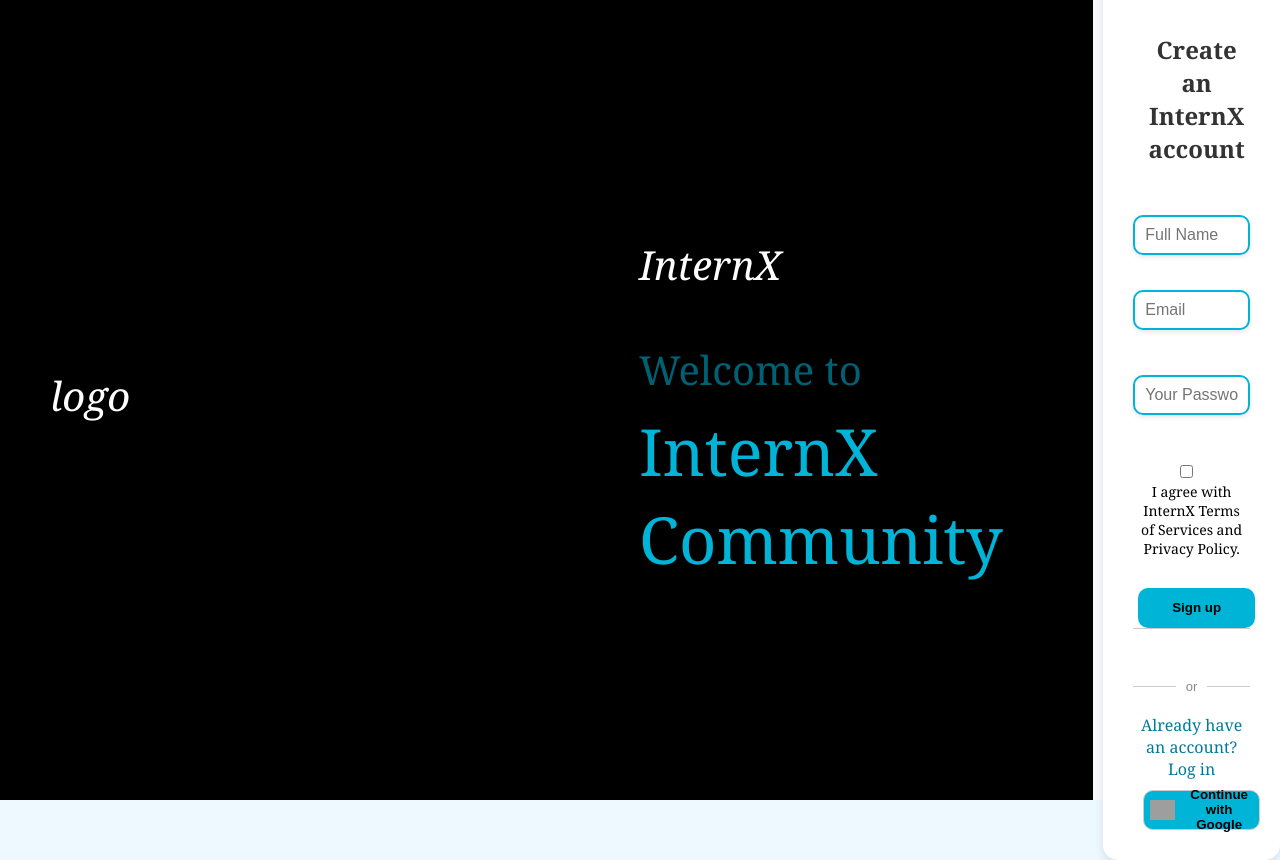
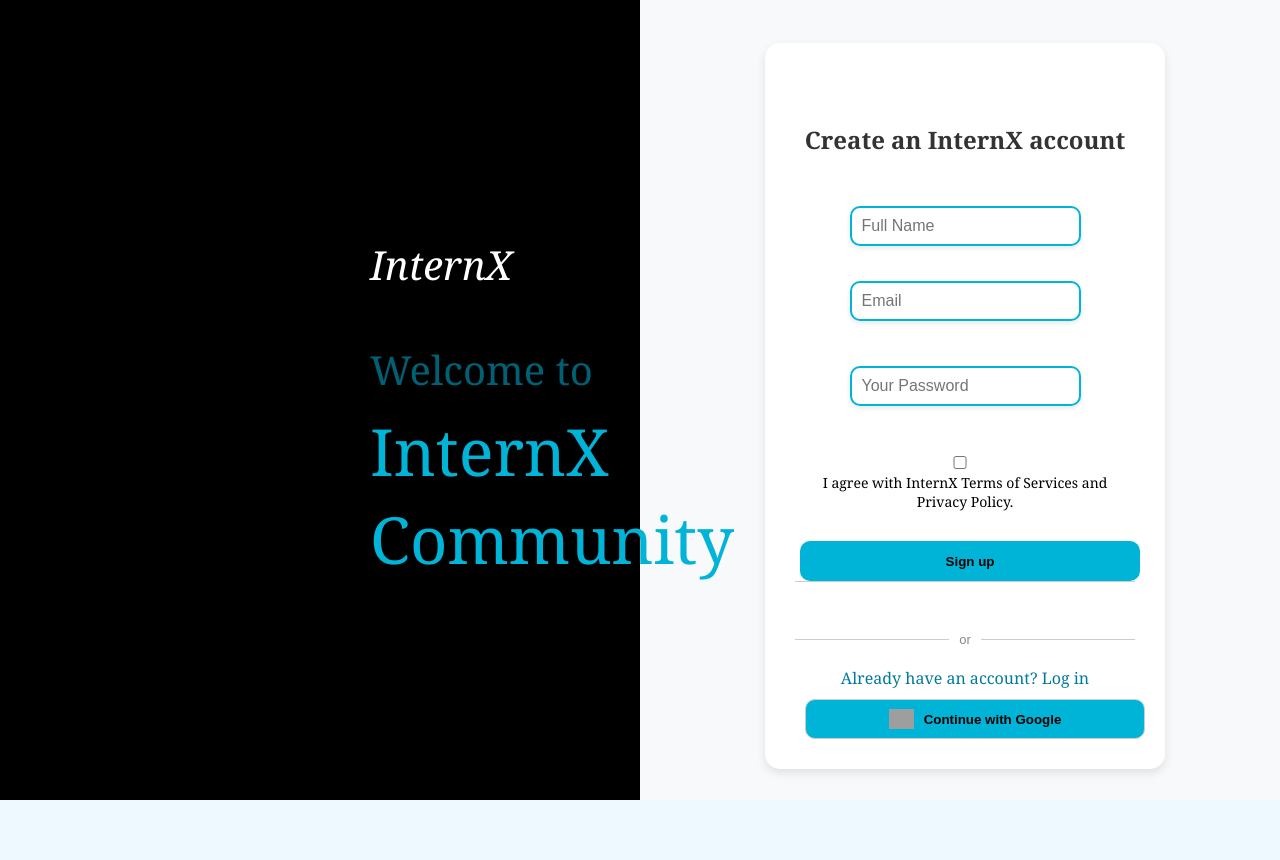
Before and after one commit to KushaRa/InternX_Front, a React (Create React App) app in the folder skillsync/: page /createacc in a window 1280 px wide. After the commit the page ends 800 px from the top, so only its background shows below. Built offline with nearby package versions, Linux system fonts and the light colour scheme; no server answers; grey boxes are pictures that could not be loaded.

Commit message:
fixed style issues

```diff
--- a/skillsync/src/Pages/CreateAcc/CreateAcc.css
+++ b/skillsync/src/Pages/CreateAcc/CreateAcc.css
@@ -7,7 +7,7 @@
 }
 
 .flex-box01 {
-  width: 50%;
+  width: 25%;
   height: 100vh;
   background-color: black;
   padding-left: 50px;
--- a/skillsync/src/Pages/CreateAcc/CreateAcc.jsx
+++ b/skillsync/src/Pages/CreateAcc/CreateAcc.jsx
@@ -39,8 +39,8 @@ const Signup = () => {
        <ToastContainer />
        {/* ToastContainer component to display notifications */}
       <div className="flex-Container">
-        <div className="flex-box01" style={{width:"750px"}}>
-          <div className="logo">logo</div>
+        <div className="flex-box01" >
+
           </div>
         <div className="flex-box01">
           <div className="logo">InternX</div>
@@ -49,7 +49,7 @@ const Signup = () => {
         </div>
         <div className="flex-box02">
           <div className="createAcc">
-            <h5 style={{ marginLeft: "10px", marginTop: "50px" }}>Create an InternX account</h5>
+            <h5 style={{ marginTop: "50px" }}>Create an InternX account</h5>
             <form onSubmit={handleSignup} className="input-box1">
               <div className="place">
                 <input
```
